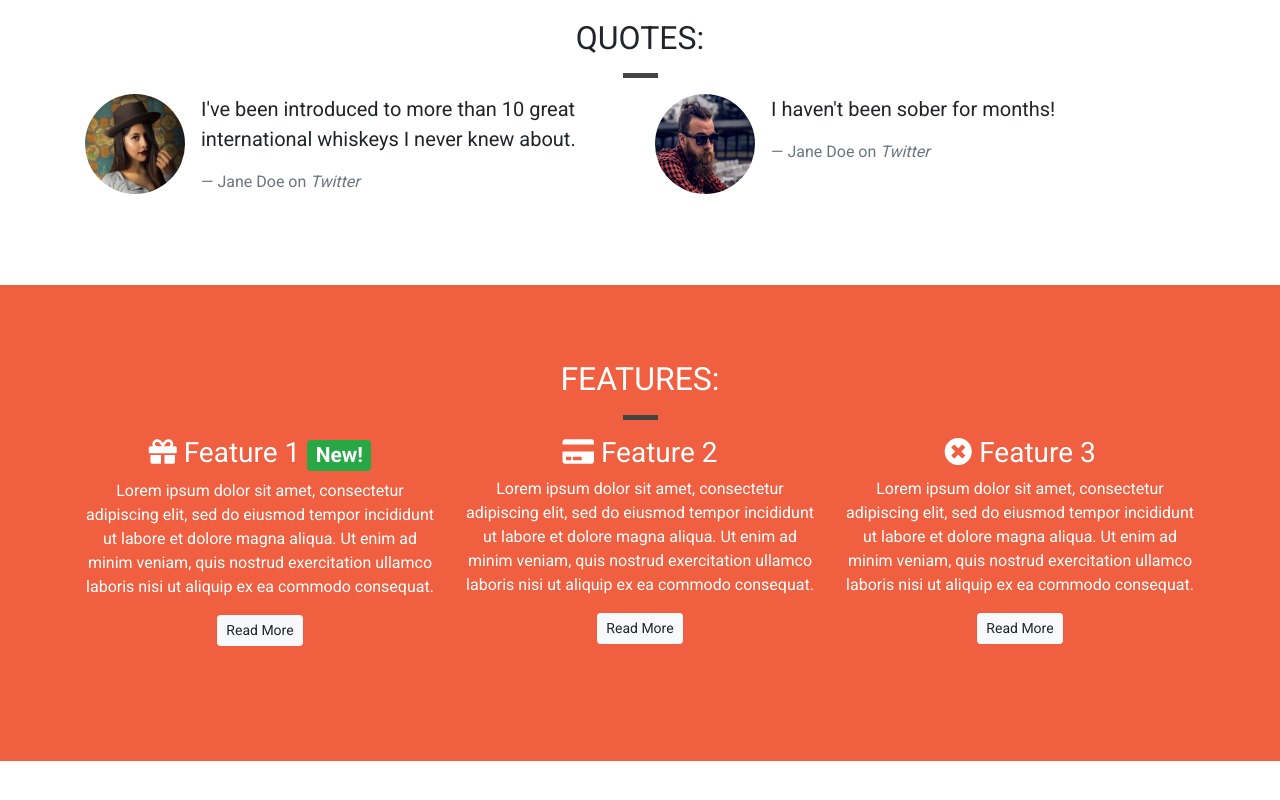
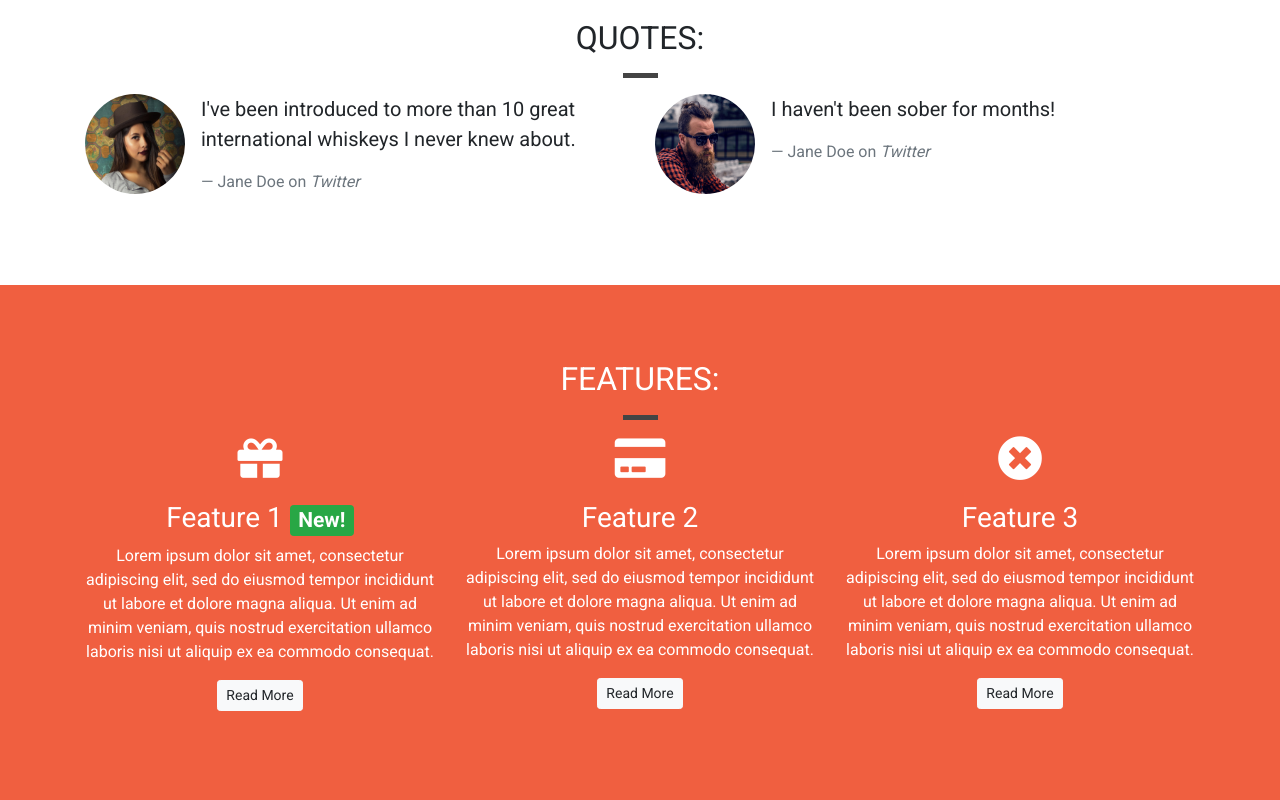
Before and after one commit to Cath127/Whisky, a plain HTML site: page index.html in a window 1280 px wide. Shown: the part 856-1656 px from the top of the page. Before the commit the page ends 1617 px from the top, so only its background shows below. Drawn offline with nearby package versions, Linux system fonts and the light colour scheme.

Commit message:
feat:made icons bigger and on their own line

```diff
--- a/css/style..css
+++ b/css/style..css
@@ -173,3 +173,9 @@ body {
   text-align: center;
   margin-bottom: 40px;
 }
+
+.feature i {
+  margin-bottom: 20px;
+  font-size: 45px;
+  line-height: 45px;
+}
--- a/index.html
+++ b/index.html
@@ -132,21 +132,21 @@
             <div class="row">
                 <div class="col-12 col-md-6 col-lg-4">
                     <div class="feature">
-                        <h3><i class="fas fa-gift d-none d-sm-inline"></i> Feature 1 <span class="badge badge-success">New!</span></h3>
+                        <h3><i class="fas fa-gift d-none d-sm-block"></i> Feature 1 <span class="badge badge-success">New!</span></h3>
                         <p>Lorem ipsum dolor sit amet, consectetur adipiscing elit, sed do eiusmod tempor incididunt ut labore et dolore magna aliqua. Ut enim ad minim veniam, quis nostrud exercitation ullamco laboris nisi ut aliquip ex ea commodo consequat.</p>
                         <p><a class="btn btn-sm btn-light" href="">Read More</a></p>
                     </div>
                 </div>
                 <div class="col-12 col-md-6 col-lg-4">
                     <div class="feature">
-                        <h3><i class="fas fa-credit-card d-none d-sm-inline"></i> Feature 2</h3>
+                        <h3><i class="fas fa-credit-card d-none d-sm-block"></i> Feature 2</h3>
                         <p>Lorem ipsum dolor sit amet, consectetur adipiscing elit, sed do eiusmod tempor incididunt ut labore et dolore magna aliqua. Ut enim ad minim veniam, quis nostrud exercitation ullamco laboris nisi ut aliquip ex ea commodo consequat.</p>
                         <p><a class="btn btn-sm btn-light" href="">Read More</a></p>
                     </div>
                 </div>
                 <div class="col-12 d-md-none d-lg-block col-lg-4">
                     <div class="feature">
-                        <h3><i class="fas fa-times-circle d-none d-sm-inline"></i> Feature 3</h3>
+                        <h3><i class="fas fa-times-circle d-none d-sm-block"></i> Feature 3</h3>
                         <p>Lorem ipsum dolor sit amet, consectetur adipiscing elit, sed do eiusmod tempor incididunt ut labore et dolore magna aliqua. Ut enim ad minim veniam, quis nostrud exercitation ullamco laboris nisi ut aliquip ex ea commodo consequat.</p>
                         <p><a class="btn btn-sm btn-light" href="">Read More</a></p>
                     </div>
```
